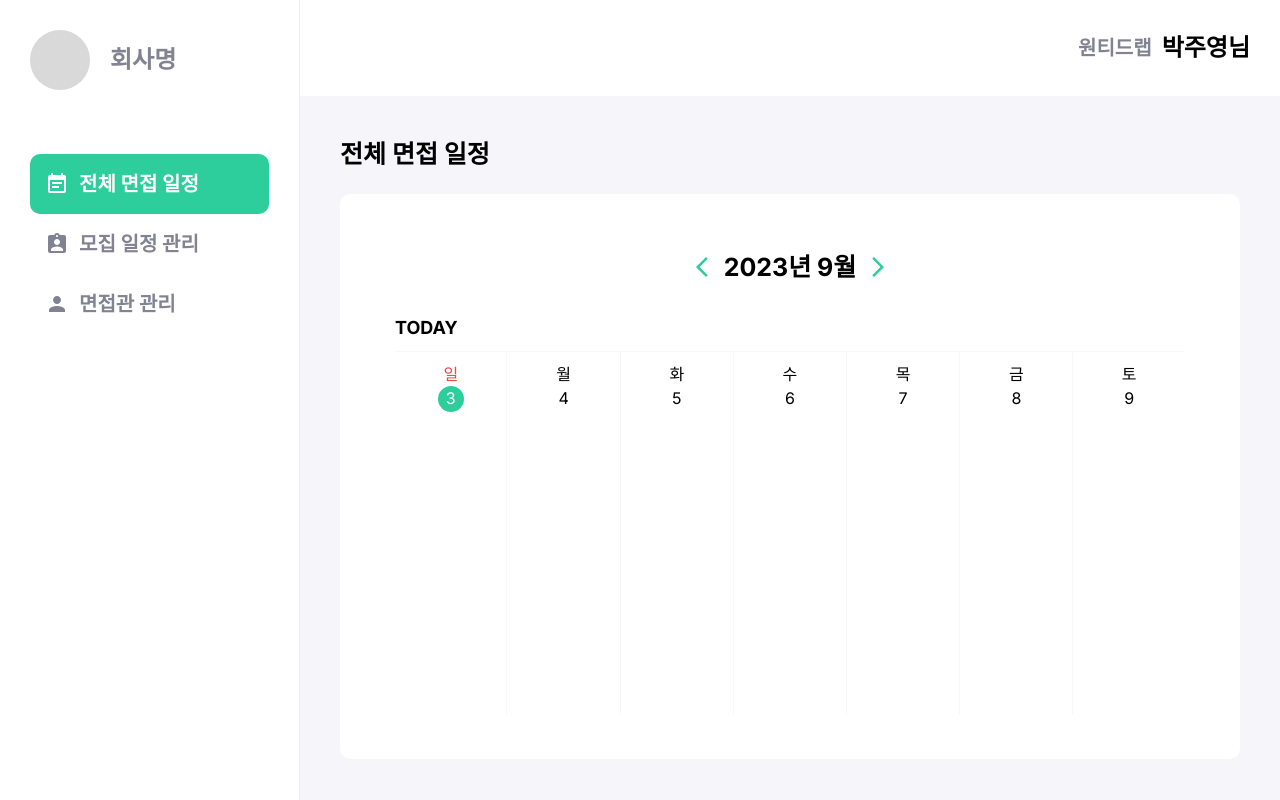
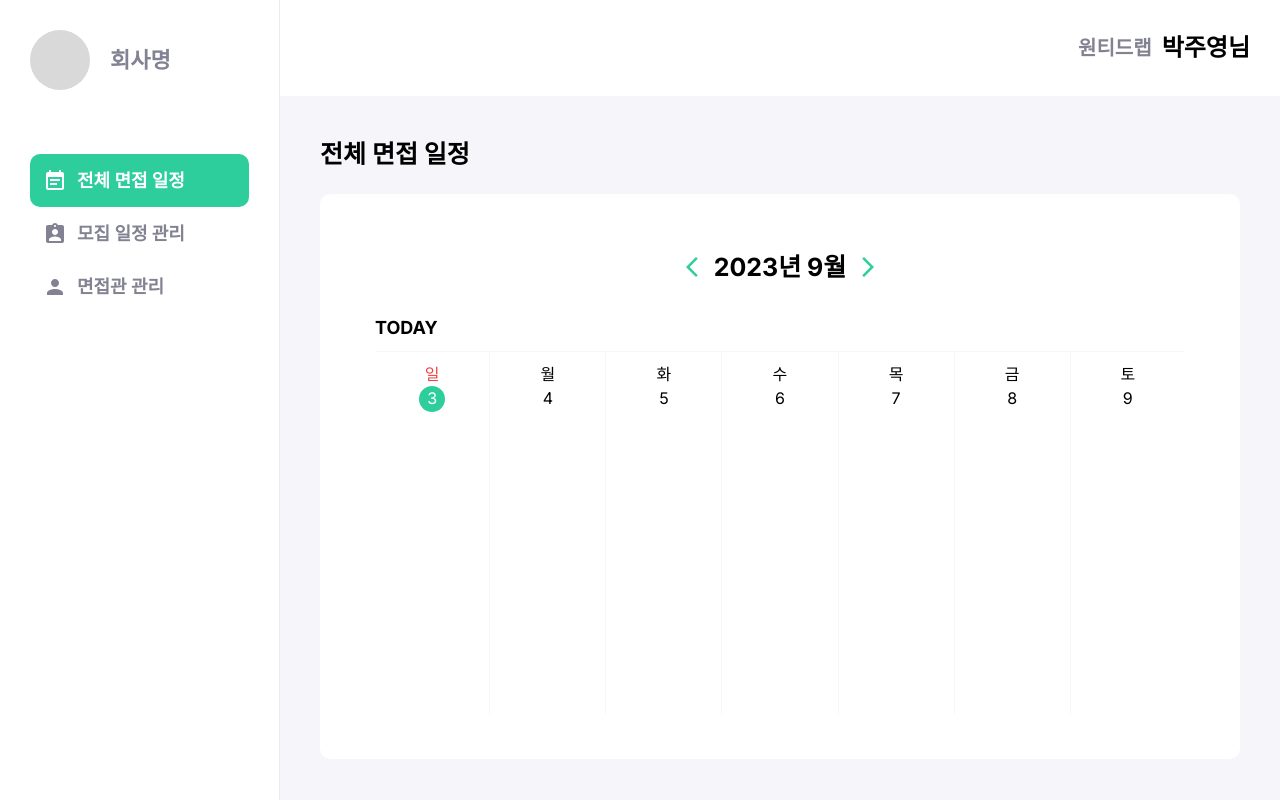
Before and after one commit to maywngml/interview-platform, a Next.js app: page /hr in a window 1280 px wide. Built offline with nearby package versions, Linux system fonts and the light colour scheme.

Commit message:
[Update] 사이드바 - 너비 축소, 메뉴 및 회사명 텍스트 크기 축소, 메뉴 패딩값 축소

```diff
--- a/src/app/hr/layout.tsx
+++ b/src/app/hr/layout.tsx
@@ -5,7 +5,7 @@ export default function HRLayout({ children }: { children: React.ReactNode }) {
     <div>
       <Header></Header>
       <Sidebar></Sidebar>
-      <section className='w-[calc(100%-300px)] float-right'>{children}</section>
+      <section className='w-[calc(100%-280px)] float-right'>{children}</section>
     </div>
   );
 }
--- a/src/components/common/Sidebar/Sidebar.module.css
+++ b/src/components/common/Sidebar/Sidebar.module.css
@@ -1,31 +1,31 @@
 .sidebar {
-    @apply fixed left-0 top-0 w-[300px] h-[100vh] bg-white border-solid border-r-[1px] border-gray-300 p-[30px]
+  @apply fixed left-0 top-0 w-[280px] h-[100vh] bg-white border-solid border-r-[1px] border-gray-300 p-[30px];
 }
 
 .company {
-    @apply flex gap-[20px] items-center;
+  @apply flex gap-[20px] items-center;
 }
 
 .logo {
-    @apply w-[60px] h-[60px] bg-gray-500 rounded-full;
+  @apply w-[60px] h-[60px] bg-gray-500 rounded-full;
 }
 
 .name {
-    @apply text-[24px] text-gray-800 font-bold leading-normal
+  @apply text-[22px] text-gray-800 font-bold leading-normal;
 }
 
 .menuWrapper {
-    @apply mt-[64px]
+  @apply mt-[64px];
 }
 
 .menu {
-    @apply flex gap-[10px] items-center font-bold bg-transparent text-gray-800 text-[20px] p-[15px]
+  @apply flex gap-[10px] items-center font-bold bg-transparent text-gray-800 text-[18px] p-[13px];
 }
 
 .menu.selected {
-    @apply bg-green text-white rounded-[10px]
+  @apply bg-green text-white rounded-[10px];
 }
 
 .icon {
-    @apply w-[35px] h-[35px]
+  @apply w-[35px] h-[35px];
 }
```
